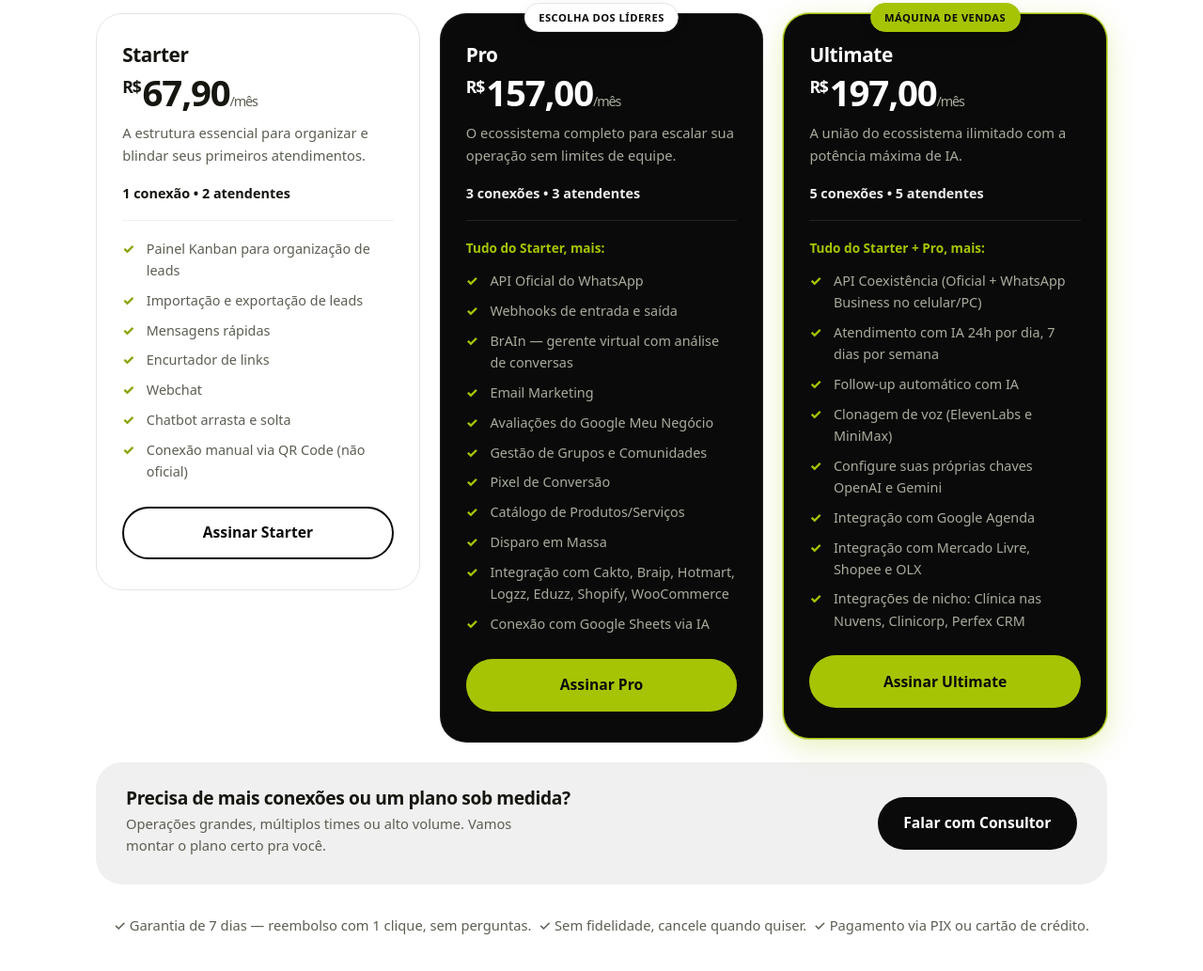
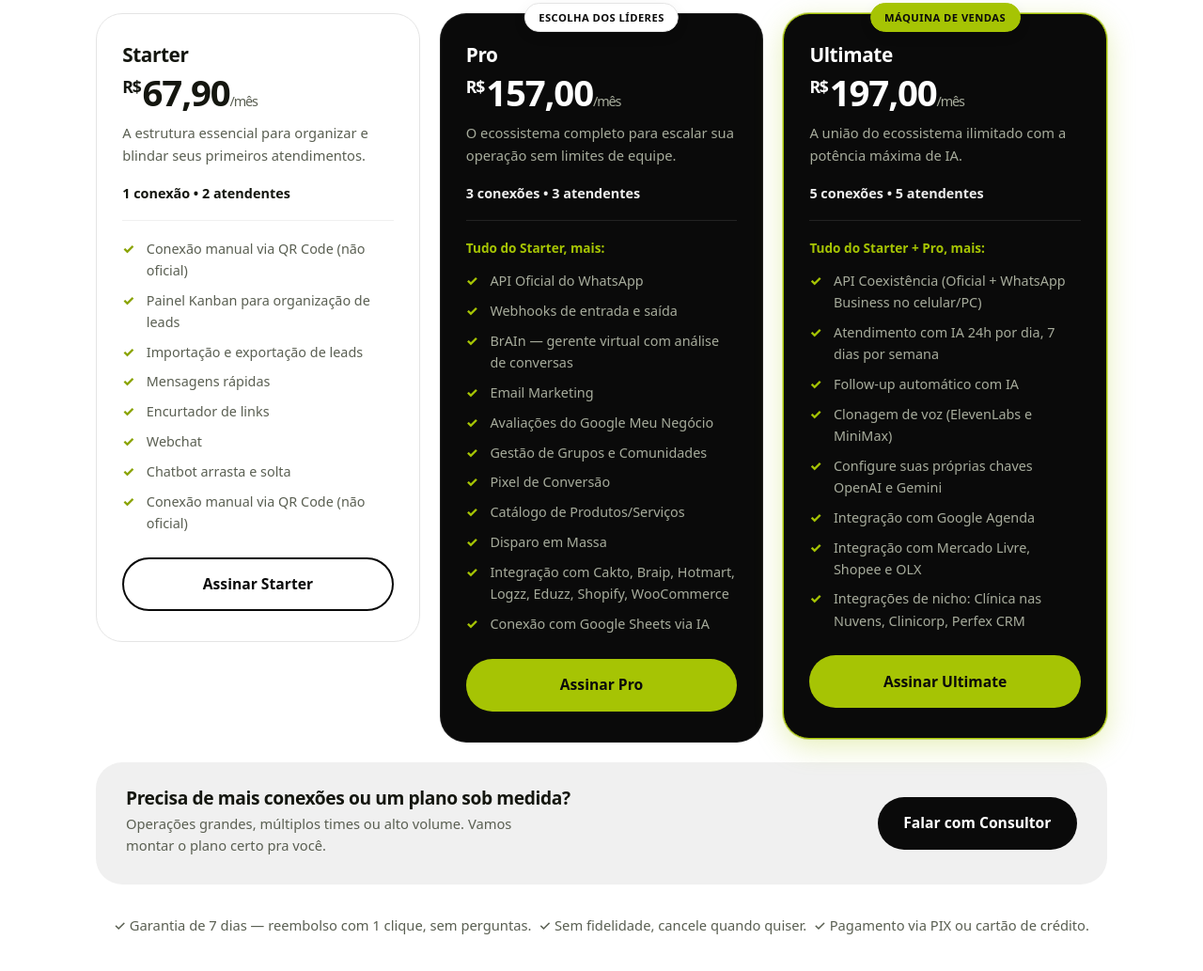
Before and after one commit to agenciakairosdigitaloficial-criar/lp, a plain HTML site: page index.html in a window 1280 px wide. Shown: the part 9865-10898 px from the top of the page at 94% size. Drawn offline with Linux system fonts and the light colour scheme.

Commit message:
Update index.html

```diff
--- a/index.html
+++ b/index.html
@@ -576,6 +576,7 @@
             <p class="plan__desc">A estrutura essencial para organizar e blindar seus primeiros atendimentos.</p>
             <p class="plan__meta">1 conexão • 2 atendentes</p>
             <ul class="plan__list">
+              <li>Conexão manual via QR Code (não oficial)</li>
               <li>Painel Kanban para organização de leads</li>
               <li>Importação e exportação de leads</li>
               <li>Mensagens rápidas</li>
```
